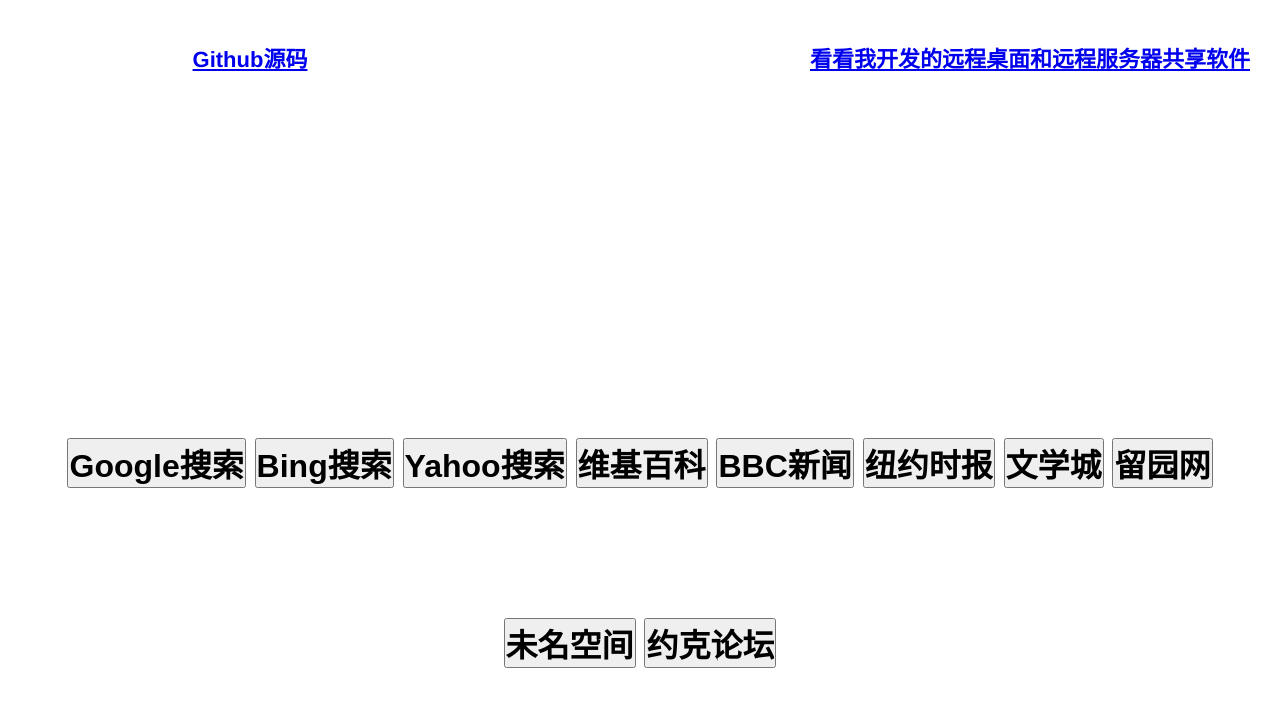
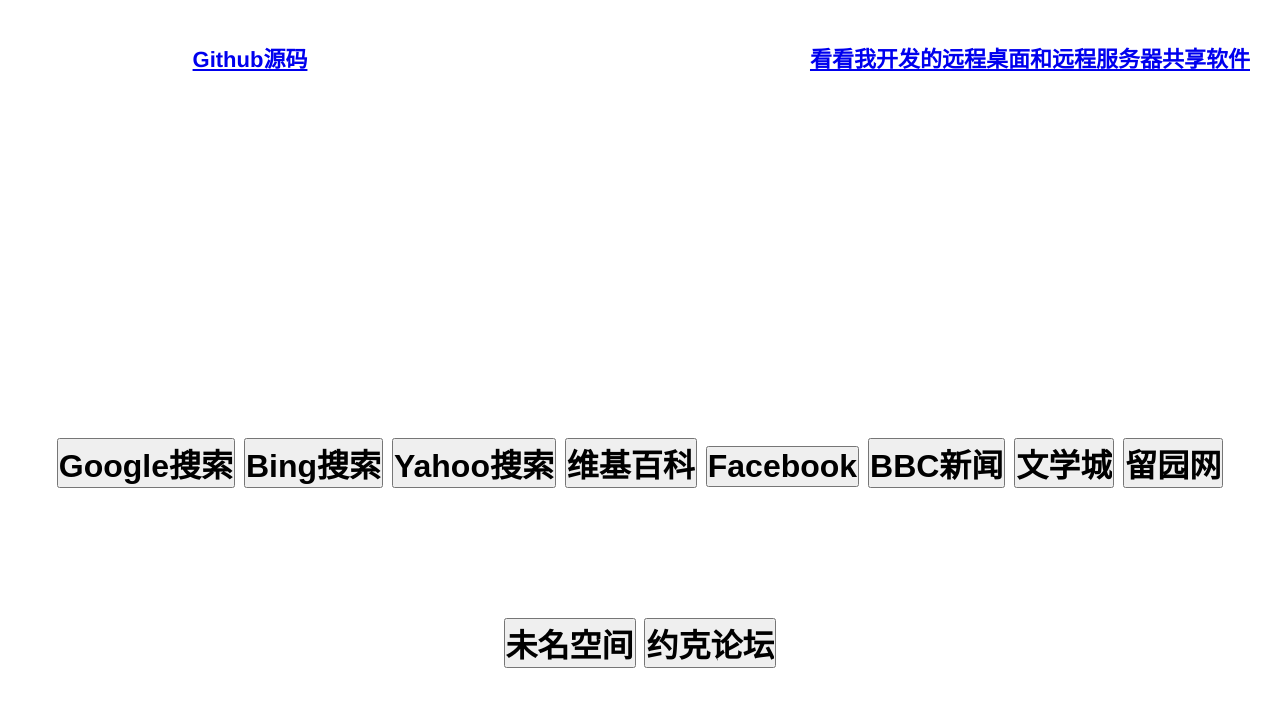
Before and after one commit to netptop/siteproxy, a website: page index.html in a window 1280 px wide. Drawn offline with Linux system fonts and the light colour scheme.

Commit message:
replace newyork times with facebook

```diff
--- a/index.html
+++ b/index.html
@@ -22,8 +22,8 @@
 		<input class="lead-title" type="button" onclick="window.location.href='/https/www.bing.com/?mkt=en-us'" value="Bing搜索"/>
 		<input class="lead-title" type="button" onclick="window.location.href='/https/search.yahoo.com/'" value="Yahoo搜索"/>
 		<input class="lead-title" type="button" onclick="window.location.href='/https/zh.wikipedia.org'" value="维基百科"/>
+		<input class="lead-title" type="button" onclick="window.location.href='/https/www.facebook.com'" value="Facebook"/>
 		<input class="lead-title" type="button" onclick="window.location.href='/https/www.bbc.com/zhongwen/simp'" value="BBC新闻"/>
-		<input class="lead-title" type="button" onclick="window.location.href='/https/cn.nytimes.com'" value="纽约时报"/>
 		<input class="lead-title" type="button" onclick="window.location.href='/https/www.wenxuecity.com'" value="文学城"/>
 		<input class="lead-title" type="button" onclick="window.location.href='/https/www.6parknews.com'" value="留园网"/>
 		<input class="lead-title" type="button" onclick="window.location.href='/https/www.mitbbs.com/'" value="未名空间"/>
```
Also changed, not shown: README.md.
